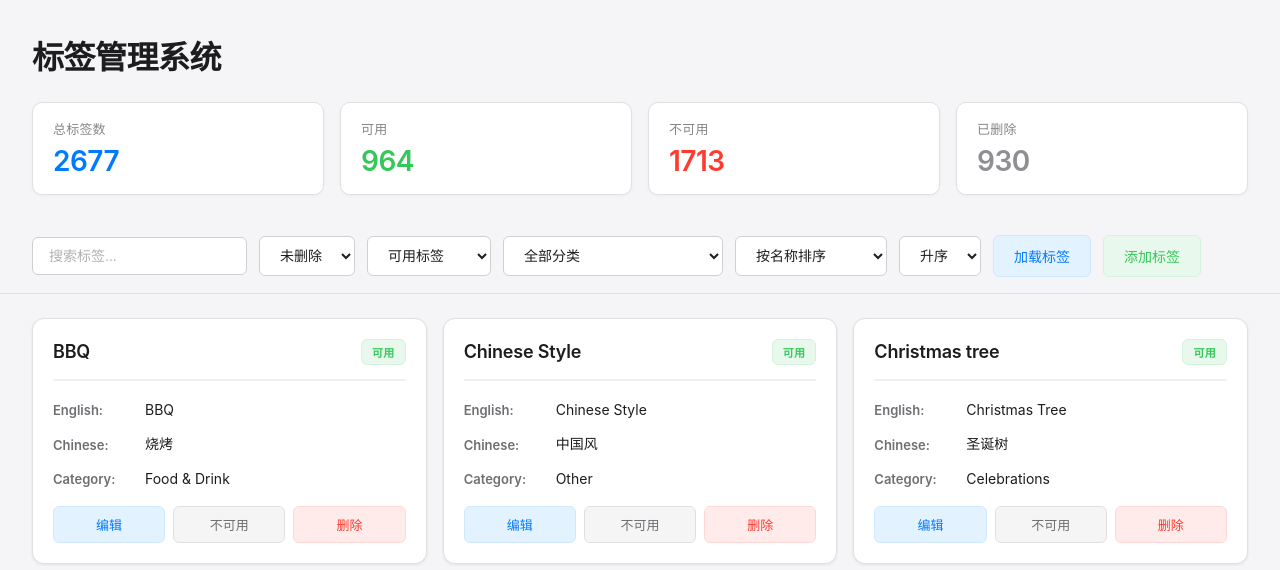
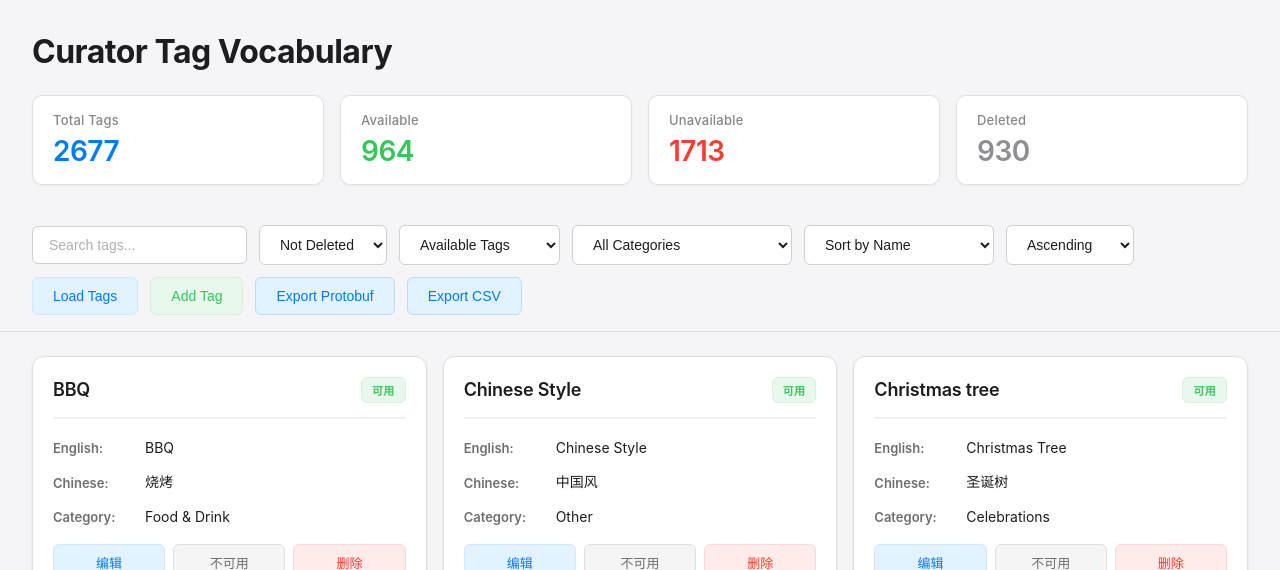
Before and after one commit to xylcm/curator-tag-vocab, a Flask app: page /tagging/tags/ in a window 1280 px wide. Shown: the top 570 px of the page. Run offline with Flask 3, Linux system fonts and the light colour scheme; data comes from the database, SQL or seed files in the repository; both versions use the stored data as it was after the commit; parts of the project's set-up code (start-up, migrations or seed data) failed here and were passed over.

Commit message:
增加词表导入、导出功能

```diff
--- a/src/static/css/main.css
+++ b/src/static/css/main.css
@@ -144,6 +144,17 @@ body {
 .btn-secondary:hover {
     background: #e8e8e8;
     border-color: #d0d0d0;
+}
+
+.btn-info {
+    background: #e3f2ff;
+    color: #007aff;
+    border: 1px solid #b8dcff;
+}
+
+.btn-info:hover {
+    background: #d0e8ff;
+    border-color: #9fceff;
 }
 
 .btn-small {
@@ -538,6 +549,10 @@ input[type="text"]::placeholder {
     background: #ff3b30;
 }
 
+.toast.info {
+    background: #007aff;
+}
+
 @keyframes slideIn {
     from {
         transform: translateY(-20px);
--- a/src/static/js/tags.js
+++ b/src/static/js/tags.js
@@ -3,7 +3,9 @@ const API = {
     tags: '/tagging/tags/api/tags',
     tag: (id) => `/tagging/tags/api/tags/${id}`,
     categories: '/tagging/tags/api/categories',
-    categoriesConfig: '/tagging/tags/api/categories/config'
+    categoriesConfig: '/tagging/tags/api/categories/config',
+    exportProtobuf: '/tagging/tags/api/export/protobuf',
+    exportCsv: '/tagging/tags/api/export/csv'
 };
 
 let tags = [];
@@ -30,7 +32,7 @@ async function loadCategories() {
         const categorySelect = document.getElementById('category-select');
         const currentValue = categorySelect.value;
 
-        categorySelect.innerHTML = '<option value="">全部分类</option>';
+        categorySelect.innerHTML = '<option value="">All Categories</option>';
 
         data.categories.forEach(category => {
             const option = document.createElement('option');
@@ -564,6 +566,82 @@ function showToast(message, type = 'success') {
     }, 3000);
 }
 
+async function exportProtobuf() {
+    try {
+        showToast('正在导出 Protobuf...', 'info');
+        const response = await fetch(API.exportProtobuf);
+
+        if (!response.ok) {
+            throw new Error('Export failed');
+        }
+
+        const blob = await response.blob();
+        const url = window.URL.createObjectURL(blob);
+        const a = document.createElement('a');
+        a.style.display = 'none';
+        a.href = url;
+
+        // 从响应头获取文件名
+        const contentDisposition = response.headers.get('content-disposition');
+        let filename = 'tags_vocabulary.pb';
+        if (contentDisposition) {
+            const matches = /filename[^;=\n]*=((['"]).*?\2|[^;\n]*)/.exec(contentDisposition);
+            if (matches != null && matches[1]) {
+                filename = matches[1].replace(/['"]/g, '');
+            }
+        }
+
+        a.download = filename;
+        document.body.appendChild(a);
+        a.click();
+        window.URL.revokeObjectURL(url);
+        document.body.removeChild(a);
+
+        showToast('Protobuf 导出成功', 'success');
+    } catch (err) {
+        console.error('Failed to export protobuf:', err);
+        showToast('导出失败：网络错误', 'error');
+    }
+}
+
+async function exportCsv() {
+    try {
+        showToast('正在导出 CSV...', 'info');
+        const response = await fetch(API.exportCsv);
+
+        if (!response.ok) {
+            throw new Error('Export failed');
+        }
+
+        const blob = await response.blob();
+        const url = window.URL.createObjectURL(blob);
+        const a = document.createElement('a');
+        a.style.display = 'none';
+        a.href = url;
+
+        // 从响应头获取文件名
+        const contentDisposition = response.headers.get('content-disposition');
+        let filename = 'tags_vocabulary.csv';
+        if (contentDisposition) {
+            const matches = /filename[^;=\n]*=((['"]).*?\2|[^;\n]*)/.exec(contentDisposition);
+            if (matches != null && matches[1]) {
+                filename = matches[1].replace(/['"]/g, '');
+            }
+        }
+
+        a.download = filename;
+        document.body.appendChild(a);
+        a.click();
+        window.URL.revokeObjectURL(url);
+        document.body.removeChild(a);
+
+        showToast('CSV 导出成功', 'success');
+    } catch (err) {
+        console.error('Failed to export CSV:', err);
+        showToast('导出失败：网络错误', 'error');
+    }
+}
+
 const escapeDiv = document.createElement('div');
 function escapeHtml(text) {
     if (text === null || text === undefined) return '';
@@ -575,6 +653,8 @@ function escapeHtml(text) {
 document.addEventListener('DOMContentLoaded', function() {
     document.getElementById('load-btn').onclick = () => loadTags(1);
     document.getElementById('add-btn').onclick = openAddModal;
+    document.getElementById('export-protobuf-btn').onclick = exportProtobuf;
+    document.getElementById('export-csv-btn').onclick = exportCsv;
     document.getElementById('deleted-select').onchange = () => {
         loadStats();
         loadTags(1);
--- a/src/templates/base.html
+++ b/src/templates/base.html
@@ -3,7 +3,7 @@
 <head>
     <meta charset="UTF-8">
     <meta name="viewport" content="width=device-width, initial-scale=1.0">
-    <title>{% block title %}标签管理系统{% endblock %}</title>
+    <title>{% block title %}Curator Tag Vocabulary{% endblock %}</title>
     <link rel="stylesheet" href="{{ url_for('static', filename='css/main.css') }}">
     {% block extra_css %}{% endblock %}
 </head>
--- a/src/templates/tags.html
+++ b/src/templates/tags.html
@@ -1,26 +1,26 @@
 {% extends "base.html" %}
 
-{% block title %}标签管理系统{% endblock %}
+{% block title %}Curator Tag Vocabulary{% endblock %}
 
 {% block content %}
 <div class="header">
-    <h1>标签管理系统</h1>
+    <h1>Curator Tag Vocabulary</h1>
 
     <div class="stats">
         <div class="stat-item">
-            <span class="stat-label">总标签数</span>
+            <span class="stat-label">Total Tags</span>
             <span class="stat-value total" id="stat-total">-</span>
         </div>
         <div class="stat-item">
-            <span class="stat-label">可用</span>
+            <span class="stat-label">Available</span>
             <span class="stat-value available" id="stat-available">-</span>
         </div>
         <div class="stat-item">
-            <span class="stat-label">不可用</span>
+            <span class="stat-label">Unavailable</span>
             <span class="stat-value unavailable" id="stat-unavailable">-</span>
         </div>
         <div class="stat-item">
-            <span class="stat-label">已删除</span>
+            <span class="stat-label">Deleted</span>
             <span class="stat-value deleted" id="stat-deleted">-</span>
         </div>
     </div>
@@ -28,44 +28,46 @@
 
 <div class="controls-wrapper">
     <div class="controls">
-        <input type="text" id="search-input" placeholder="搜索标签..." style="min-width: 200px;">
+        <input type="text" id="search-input" placeholder="Search tags..." style="min-width: 200px;">
 
         <select id="deleted-select">
-            <option value="active" selected>未删除</option>
-            <option value="all">全部</option>
-            <option value="deleted">已删除</option>
+            <option value="active" selected>Not Deleted</option>
+            <option value="all">All</option>
+            <option value="deleted">Deleted</option>
         </select>
 
         <select id="filter-select">
-            <option value="all">全部标签</option>
-            <option value="available" selected>可用标签</option>
-            <option value="unavailable">不可用标签</option>
+            <option value="all">All Tags</option>
+            <option value="available" selected>Available Tags</option>
+            <option value="unavailable">Unavailable Tags</option>
         </select>
 
         <select id="category-select">
-            <option value="">全部分类</option>
+            <option value="">All Categories</option>
         </select>
 
         <select id="sort-select">
-            <option value="tag" selected>按名称排序</option>
-            <option value="translation">按翻译排序</option>
-            <option value="updated_at">按更新时间排序</option>
-            <option value="id">按ID排序</option>
+            <option value="tag" selected>Sort by Name</option>
+            <option value="translation">Sort by Translation</option>
+            <option value="updated_at">Sort by Updated Time</option>
+            <option value="id">Sort by ID</option>
         </select>
 
         <select id="order-select">
-            <option value="asc">升序</option>
-            <option value="desc">降序</option>
+            <option value="asc">Ascending</option>
+            <option value="desc">Descending</option>
         </select>
 
-        <button class="btn btn-primary" id="load-btn">加载标签</button>
-        <button class="btn btn-success" id="add-btn">添加标签</button>
+        <button class="btn btn-primary" id="load-btn">Load Tags</button>
+        <button class="btn btn-success" id="add-btn">Add Tag</button>
+        <button class="btn btn-info" id="export-protobuf-btn">Export Protobuf</button>
+        <button class="btn btn-info" id="export-csv-btn">Export CSV</button>
     </div>
 </div>
 
 <div class="container">
     <div id="tags-container">
-        <div class="loading">正在加载标签...</div>
+        <div class="loading">Loading tags...</div>
     </div>
 
     <div class="pagination" id="pagination" style="display: none;">
```
Also changed, not shown: src/routers/tag_manager.py (+121 -1 lines), vocab.db.
